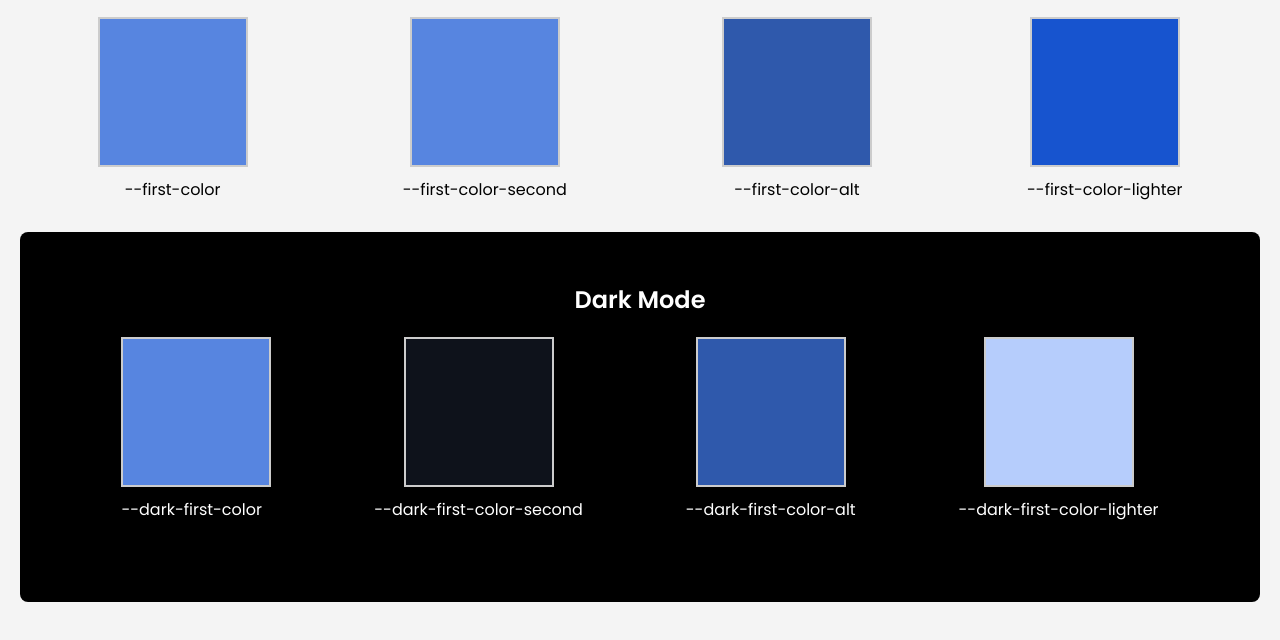
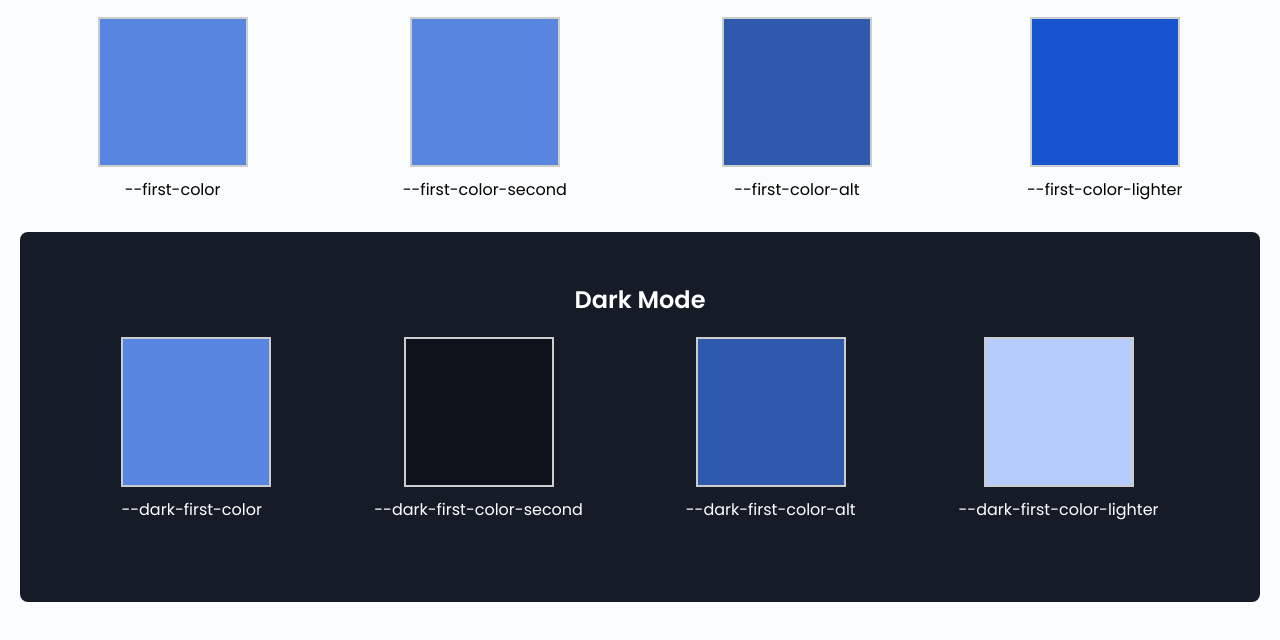
Before and after one commit to RCGAProds/HSLColorViewer, a plain HTML site: page index.html in a window 1280 px wide. Shown: the part 126-766 px from the top of the page. Drawn offline with Linux system fonts and the light colour scheme.

Commit message:
Fixed BG Colors

```diff
--- a/style.css
+++ b/style.css
@@ -23,7 +23,7 @@
 
 body {
   font-family: 'Poppins', sans-serif;
-  background-color: #f4f4f4;
+  background-color: var(--body-color);
   padding: 20px;
 }
 
@@ -70,7 +70,9 @@ h2 {
 }
 
 .variant-container {
-  background-color: black; /* Dark background for the variant section */
+  background-color: var(
+    --dark-body-color
+  ); /* Dark background for the variant section */
   padding: 50px; /* Add padding to the variant section */
   border-radius: 8px; /* Rounded corners for the variant section */
 }
```
